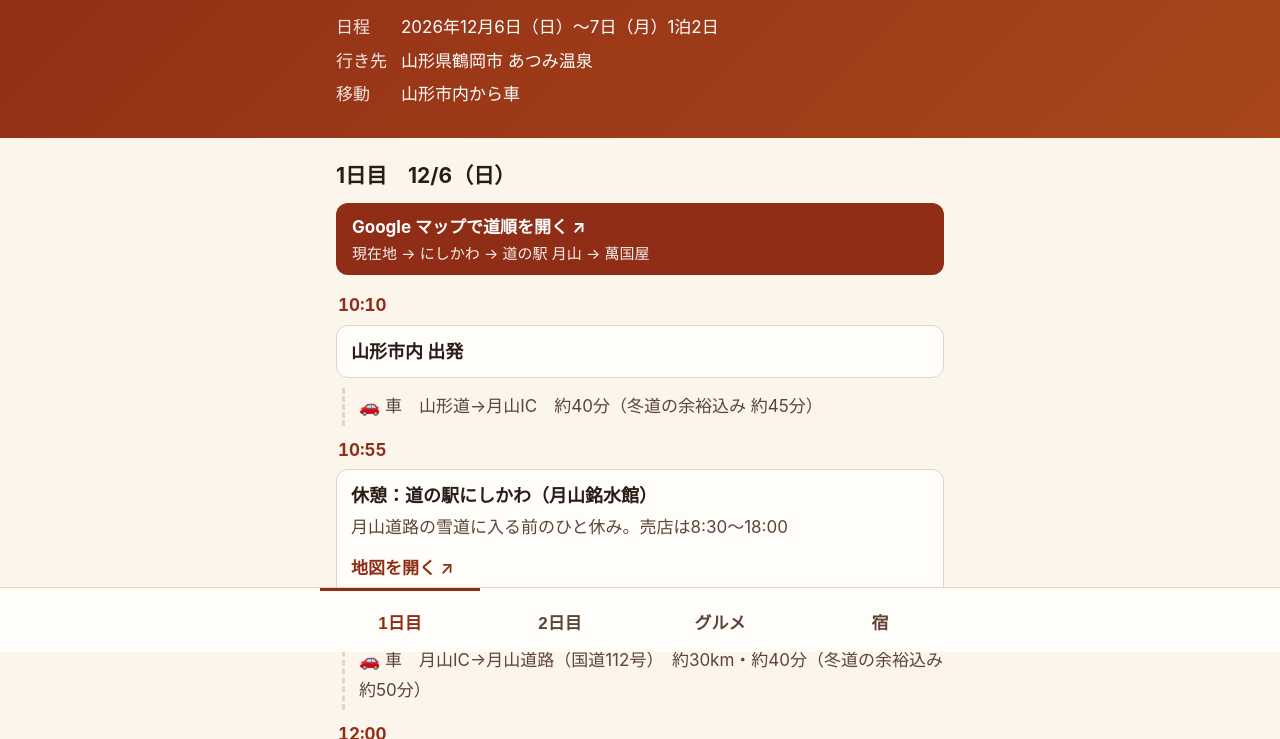
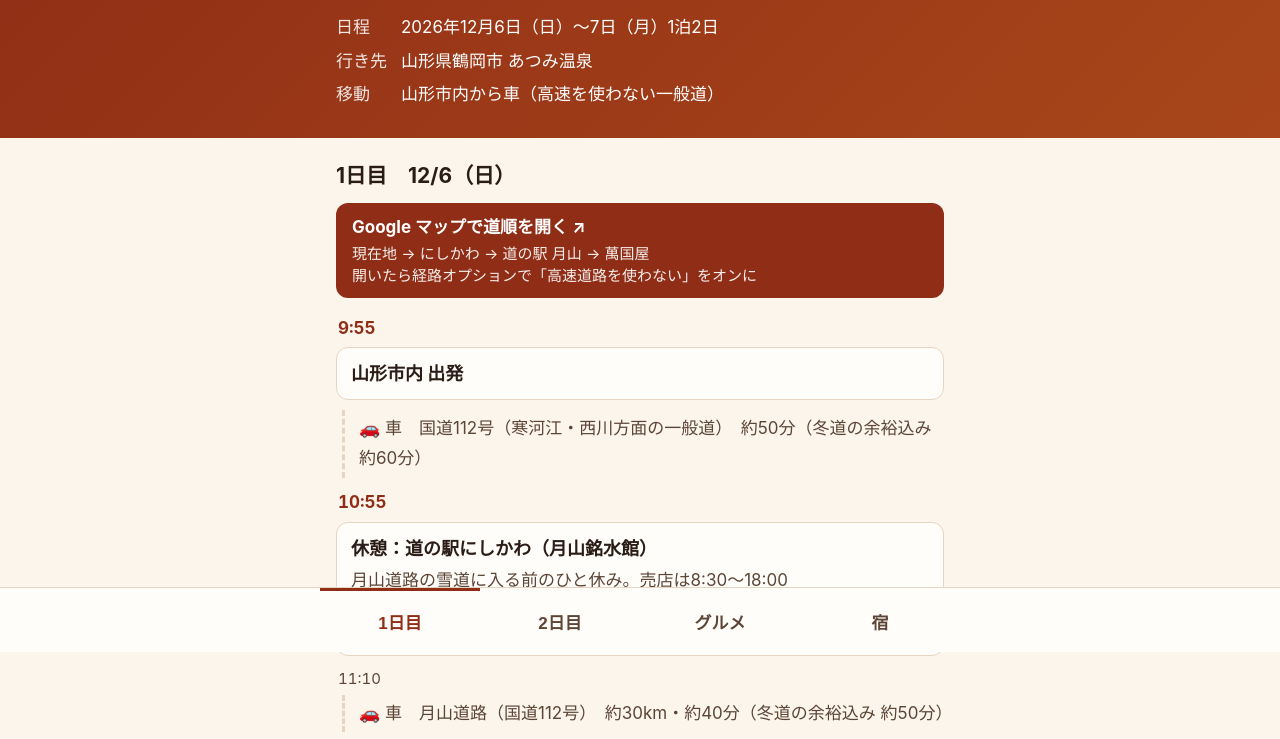
Before and after one commit to pmklmq-eng/atsumi-shiori, a plain HTML site: page index.html in a window 1280 px wide. Shown: the part 148-887 px from the top of the page. Drawn offline with Linux system fonts and the light colour scheme.

Commit message:
予備：高速を使わない一般道の行程版（国道112号・国道7号）
Co-Authored-By: Claude Opus 5.5 <noreply@anthropic.com>
Claude-Session: https://claude.ai/code/session_01PjssGRJ8uJHU7KwmvqNgSN

```diff
--- a/index.html
+++ b/index.html
@@ -138,7 +138,7 @@
     <dl>
       <dt>日程</dt><dd>2026年12月6日（日）〜7日（月）<span style="white-space:nowrap">1泊2日</span></dd>
       <dt>行き先</dt><dd>山形県鶴岡市 あつみ温泉</dd>
-      <dt>移動</dt><dd>山形市内から車</dd>
+      <dt>移動</dt><dd>山形市内から車（高速を使わない一般道）</dd>
     </dl>
   </div>
 </header>
@@ -161,7 +161,7 @@
     <p class="note">第一候補は道の駅あつみ しゃりんの「早磯」。休みのときは帰り道の予備へ。2日目（月曜）は大梵字も営業日なので、予備にできます。</p>
     <ol class="timeline lunchlist" id="lunchlist2"></ol>
     <h2 style="margin-top:24px">2日目 お寿司にするなら（鶴岡）</h2>
-    <p class="note">どちらも月曜営業で、帰り道の鶴岡（鶴岡西IC〜鶴岡ICの一般道）の近く。しゃりんを11:30ごろ出て、鶴岡で12:00〜13:00。</p>
+    <p class="note">どちらも月曜営業で、帰り道の鶴岡市内の近く。しゃりんを11:15ごろ出て、鶴岡で12:10〜13:10ごろ。</p>
     <ol class="timeline lunchlist" id="sushilist"></ol>
     <h2 style="margin-top:24px">月山山菜そば（西川町）</h2>
     <p class="note">行きも帰りも通る西川町の名物。道の駅にしかわ（月山IC）のあたり。</p>
@@ -247,13 +247,13 @@
       roadinfo: true,
       route: { waypoints: ['道の駅にしかわ 月山銘水館', '道の駅 月山 月山あさひ博物村'], destination: '萬国屋 あつみ温泉' },
       items: [
-        { t: '10:10', place: '山形市内 出発' },
-        { move: true, t: '', text: '車　山形道→月山IC　約40分（冬道の余裕込み 約45分）' },
+        { t: '9:55', place: '山形市内 出発' },
+        { move: true, t: '', text: '車　国道112号（寒河江・西川方面の一般道）　約50分（冬道の余裕込み 約60分）' },
         { t: '10:55', place: '休憩：道の駅にしかわ（月山銘水館）', q: '道の駅にしかわ 月山銘水館', memo: '月山道路の雪道に入る前のひと休み。売店は8:30〜18:00' },
-        { move: true, t: '11:10', text: '車　月山IC→月山道路（国道112号）　約30km・約40分（冬道の余裕込み 約50分）' },
+        { move: true, t: '11:10', text: '車　月山道路（国道112号）　約30km・約40分（冬道の余裕込み 約50分）' },
         { t: '12:00', place: '道の駅 月山（月山あさひ博物村）', q: '道の駅 月山 月山あさひ博物村', memo: '休憩と昼食。そば処「大梵字」で地元朝日地区のそば粉100%のそば。大梵字は11:00〜16:30ごろ（冬は火曜・第4月曜休み。12/6は日曜で営業日）。日曜は混みやすいので早めに。電話 0235-53-3413。休みのときは下の「グルメ」ページの予備へ' },
-        { move: true, t: '13:30', text: '車　湯殿山IC→山形道→鶴岡IC→一般道で鶴岡西IC→日本海東北道（無料区間）→あつみ温泉IC　約65分（冬道の余裕込み 約75分）。鶴岡JCTは山形道からあつみ方面へ直接つながっていないため、いったん一般道へ' },
-        { t: '14:45', place: '萬国屋 到着・チェックイン', q: '萬国屋 あつみ温泉', memo: 'チェックインは15:00〜（最終19:00）。早めに着いたら少し待つ。冬道で遅れても15時台に着ける余裕を見ています。写真付き身分証の提示を求められる場合あり' },
+        { move: true, t: '13:30', text: '車　国道112号で鶴岡市内へ→国道7号（海沿い）であつみ温泉へ　約80分（冬道の余裕込み 約100分）' },
+        { t: '15:10', place: '萬国屋 到着・チェックイン', q: '萬国屋 あつみ温泉', memo: 'チェックインは15:00〜（最終19:00）。写真付き身分証の提示を求められる場合あり' },
         { t: '18:00', place: '萬国屋 夕食', q: '萬国屋 あつみ温泉', memo: '時刻はチェックイン時に宿と相談', warn: '夕食の時刻' }
       ]
     },
@@ -261,19 +261,19 @@
       date: '2026-12-07', label: 'Day 2', sub: '12/7（月）',
       note: '帰りも月山道路を通ります。出発前に下の道路情報を確認してください。通行止めのときは新庄回り（国道47号）も検討。',
       roadinfo: true,
-      route: { origin: '萬国屋 あつみ温泉', waypoints: ['道の駅あつみ しゃりん', '道の駅 月山 月山あさひ博物村', '寒河江サービスエリア 上り'], destination: '江南春 山形市' },
+      route: { origin: '萬国屋 あつみ温泉', waypoints: ['道の駅あつみ しゃりん', '道の駅 月山 月山あさひ博物村', '道の駅にしかわ 月山銘水館'], destination: '江南春 山形市' },
       items: [
         { t: '7:30', place: '萬国屋 朝食', q: '萬国屋 あつみ温泉', memo: '朝湯もおすすめ', warn: '朝食の時刻' },
         { t: '10:00', place: '萬国屋 チェックアウト', q: '萬国屋 あつみ温泉', memo: 'チェックアウトの10:00まで宿でゆっくり' },
         { move: true, t: '', text: '車　国道7号　約15分' },
         { t: '10:15', place: '道の駅あつみ しゃりん', q: '道の駅あつみ しゃりん', memo: '日本海を眺めながらお土産選び。物産館は冬季8:30〜17:30（最終水曜休み、12/7は営業日）' },
         { t: '11:30', place: '昼食：食堂「早磯」（道の駅あつみ しゃりん）', q: '道の駅あつみ しゃりん 早磯', memo: 'その日の地魚料理・海鮮。7:00〜16:30ごろ。電話 0235-44-3211。休みのときは「グルメ」ページの予備へ' },
-        { move: true, t: '12:30', text: '車　日本海東北道（無料区間）→鶴岡西IC→一般道で鶴岡IC→山形道→湯殿山IC　約55分（冬道の余裕込み 約65分）。鶴岡JCTはあつみ方面から山形方面へ直接つながっていないため、いったん一般道へ' },
-        { t: '13:35', place: '休憩：道の駅 月山（月山あさひ博物村）', q: '道の駅 月山 月山あさひ博物村', memo: '月山道路の雪道に入る前のひと休み。9:00〜17:00（12/7は第1月曜で営業日）。早磯が休みだったときは、ここの大梵字で遅めの昼食も' },
-        { move: true, t: '13:50', text: '車　月山道路（国道112号）→月山IC→山形道　約65分（冬道の余裕込み 約75分）' },
-        { t: '15:05', place: '休憩：寒河江SA（上り）', q: '寒河江サービスエリア 上り', memo: '売店・フードコートは8:00〜20:00' },
-        { move: true, t: '15:20', text: '車　山形道　約30分（冬道の余裕込み 約35分）' },
-        { t: '15:55', place: '山形市内 到着', memo: 'おつかれさまでした。月山道路は暗くなる前（16時半ごろ）に抜けられます' }
+        { move: true, t: '12:30', text: '車　国道7号（海沿い）で鶴岡市内へ→国道112号　約80分（冬道の余裕込み 約100分）' },
+        { t: '14:10', place: '休憩：道の駅 月山（月山あさひ博物村）', q: '道の駅 月山 月山あさひ博物村', memo: '月山道路の雪道に入る前のひと休み。9:00〜17:00（12/7は第1月曜で営業日）。早磯が休みだったときは、ここの大梵字で遅めの昼食も' },
+        { move: true, t: '14:25', text: '車　月山道路（国道112号）　約40分（冬道の余裕込み 約50分）' },
+        { t: '15:15', place: '休憩：道の駅にしかわ（月山銘水館）', q: '道の駅にしかわ 月山銘水館', memo: '月山道路を抜けたあとのひと休み。売店は8:30〜18:00' },
+        { move: true, t: '15:30', text: '車　国道112号（西川・寒河江方面の一般道）　約50分（冬道の余裕込み 約60分）' },
+        { t: '16:30', place: '山形市内 到着', memo: 'おつかれさまでした。月山道路は暗くなる前（16時半ごろ）に抜けられます。山形市内に着くころは暗くなります' }
       ]
     }
   ];
@@ -293,8 +293,8 @@
   }
   var LUNCH2 = [
     { t: '第一候補', place: '食堂「早磯」（道の駅あつみ しゃりん）', q: '道の駅あつみ しゃりん 早磯', memo: '日本海の地魚料理・海鮮。7:00〜16:30ごろ。物産館は最終水曜休み（12/7は営業日）。電話 0235-44-3211' },
-    { spare: true, t: '予備', place: 'そば処 大梵字（道の駅 月山）', q: 'そば処 大梵字 月山あさひ博物村', memo: '帰り道の休憩（13:35ごろ着）でそのまま食べられる。11:00〜16:30ごろ。12/7は第1月曜で営業日（冬は火曜・第4月曜休み）。電話 0235-53-3413' },
-    { spare: true, t: '予備', place: '産直あさひ・グー', q: '産直あさひ・グー 鶴岡', memo: '帰り道、道の駅 月山の近く。食堂は14:00までなので、早磯が休みのときは しゃりんを12:00ごろに出発（13:05ごろ着）。定食・そば・ラーメン。食堂は10:30〜14:00（12月は無休、冬は短縮の場合あり）。電話 0235-58-1455' }
+    { spare: true, t: '予備', place: 'そば処 大梵字（道の駅 月山）', q: 'そば処 大梵字 月山あさひ博物村', memo: '帰り道の休憩（14:10ごろ着）でそのまま食べられる。11:00〜16:30ごろ。12/7は第1月曜で営業日（冬は火曜・第4月曜休み）。電話 0235-53-3413' },
+    { spare: true, t: '予備', place: '産直あさひ・グー', q: '産直あさひ・グー 鶴岡', memo: '帰り道、道の駅 月山の近く。食堂は14:00までなので、早磯が休みのときは しゃりんを12:00ごろに出発（13:40ごろ着）。定食・そば・ラーメン。食堂は10:30〜14:00（12月は無休、冬は短縮の場合あり）。電話 0235-58-1455' }
   ];
   document.getElementById('lunchlist').innerHTML = LUNCH.map(itemHtml).join('');
   document.getElementById('lunchlist2').innerHTML = LUNCH2.map(itemHtml).join('');
@@ -304,7 +304,7 @@
   ];
   document.getElementById('sushilist').innerHTML = SUSHI.map(itemHtml).join('');
   var SANSAI = [
-    { t: '山菜そば', place: '道の駅にしかわ 銘水館レストラン', q: '道の駅にしかわ 月山銘水館', memo: '行程で寄る道の駅の中なので移動0分。1日目は10:55ごろ、2日目は14:45ごろ着。9:00〜17:00（ラストオーダー15:00）、休みは年末年始だけ。冬はなめこ・ひらたけ・まいたけ入り', warn: '1日15食限定。2日目はラストオーダーぎりぎり' },
+    { t: '山菜そば', place: '道の駅にしかわ 銘水館レストラン', q: '道の駅にしかわ 月山銘水館', memo: '行程で寄る道の駅の中なので移動0分。1日目は10:55ごろ、2日目は15:15ごろ着。9:00〜17:00（ラストオーダー15:00）、休みは年末年始だけ。冬はなめこ・ひらたけ・まいたけ入り', warn: '1日15食限定。2日目はラストオーダー（15:00）を過ぎるので、食べるなら1日目' },
     { t: '山菜そば', place: '山菜料理 出羽屋（西川町間沢）', q: '山菜料理 出羽屋 西川町', memo: '「月山山菜そば」発祥の店。鉄鍋仕立て1,600円。西川ICから車で約5分（道の駅にしかわから5〜10分の見込み）。11:30〜、火曜休み（12/6・12/7は営業）。電話 0237-74-2323', warn: '閉店時刻（14:00と19:00の情報あり）' }
   ];
   document.getElementById('sansailist').innerHTML = SANSAI.map(itemHtml).join('');
@@ -322,7 +322,7 @@
     headEl.textContent = (i + 1) + '日目　' + d.sub;
     var rb = document.getElementById('routebtn');
     rb.href = routeUrl(d.route);
-    rb.innerHTML = '<span>Google マップで道順を開く ↗</span><small>' + esc((d.route.origin ? '萬国屋' : '現在地') + ' → ' + (i === 0 ? 'にしかわ → 道の駅 月山 → 萬国屋' : 'しゃりん → 道の駅 月山 → 寒河江SA → 江南春（目印）')) + '</small>';
+    rb.innerHTML = '<span>Google マップで道順を開く ↗</span><small>' + esc((d.route.origin ? '萬国屋' : '現在地') + ' → ' + (i === 0 ? 'にしかわ → 道の駅 月山 → 萬国屋' : 'しゃりん → 道の駅 月山 → にしかわ → 江南春（目印）')) + '</small><small>開いたら経路オプションで「高速道路を使わない」をオンに</small>';
     infoEl.innerHTML = (d.note ? '<p class="note">' + esc(d.note) + '</p>' : '') +
       (d.roadinfo ? '<div class="roadlinks">' + ROADINFO.map(function (r) {
         return '<a href="' + r.url + '" target="_blank" rel="noopener"><span>' + esc(r.label) + '</span><small>' + esc(r.sub) + '</small></a>';
--- a/sw.js
+++ b/sw.js
@@ -1,4 +1,4 @@
-const CACHE = 'shiori-atsumi-2026-v29';
+const CACHE = 'shiori-atsumi-2026-ippan-v1';
 const FILES = ['./', './index.html', './manifest.json'];
 
 self.addEventListener('install', (e) => {
```
